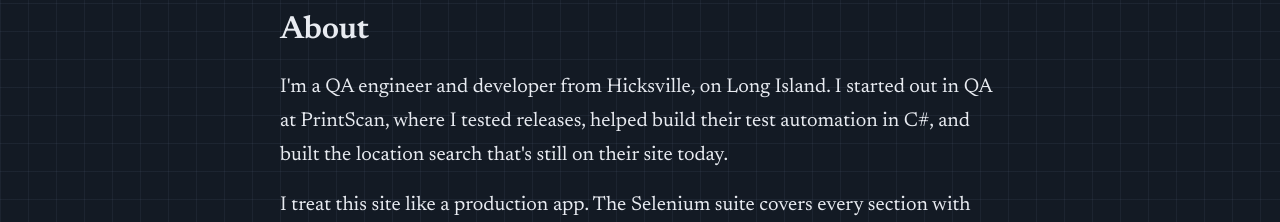
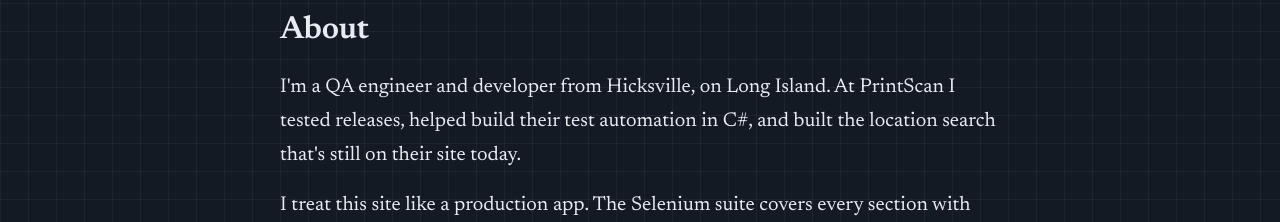
Before and after one commit to logangarbacki/react-portfolio-website, a React (Vite) app: page / in a window 1280 px wide. Shown: the part 725-947 px from the top of the page. Built offline with nearby package versions, Linux system fonts and the light colour scheme; no server answers.

Commit message:
Tighten the first About paragraph

```diff
--- a/src/components/About.jsx
+++ b/src/components/About.jsx
@@ -6,10 +6,9 @@ export default function About() {
     <section ref={ref} className="section" id="about" data-testid="about">
       <h2>About</h2>
       <p className="reveal" data-testid="about-paragraph-1">
-        I'm a QA engineer and developer from Hicksville, on Long Island. I
-        started out in QA at PrintScan, where I tested releases, helped build
-        their test automation in C#, and built the location search that's
-        still on their site today.
+        I'm a QA engineer and developer from Hicksville, on Long Island. At
+        PrintScan I tested releases, helped build their test automation in C#,
+        and built the location search that's still on their site today.
       </p>
       <p className="reveal" data-testid="about-paragraph-2">
         I treat this site like a production app. The Selenium suite covers every
```
